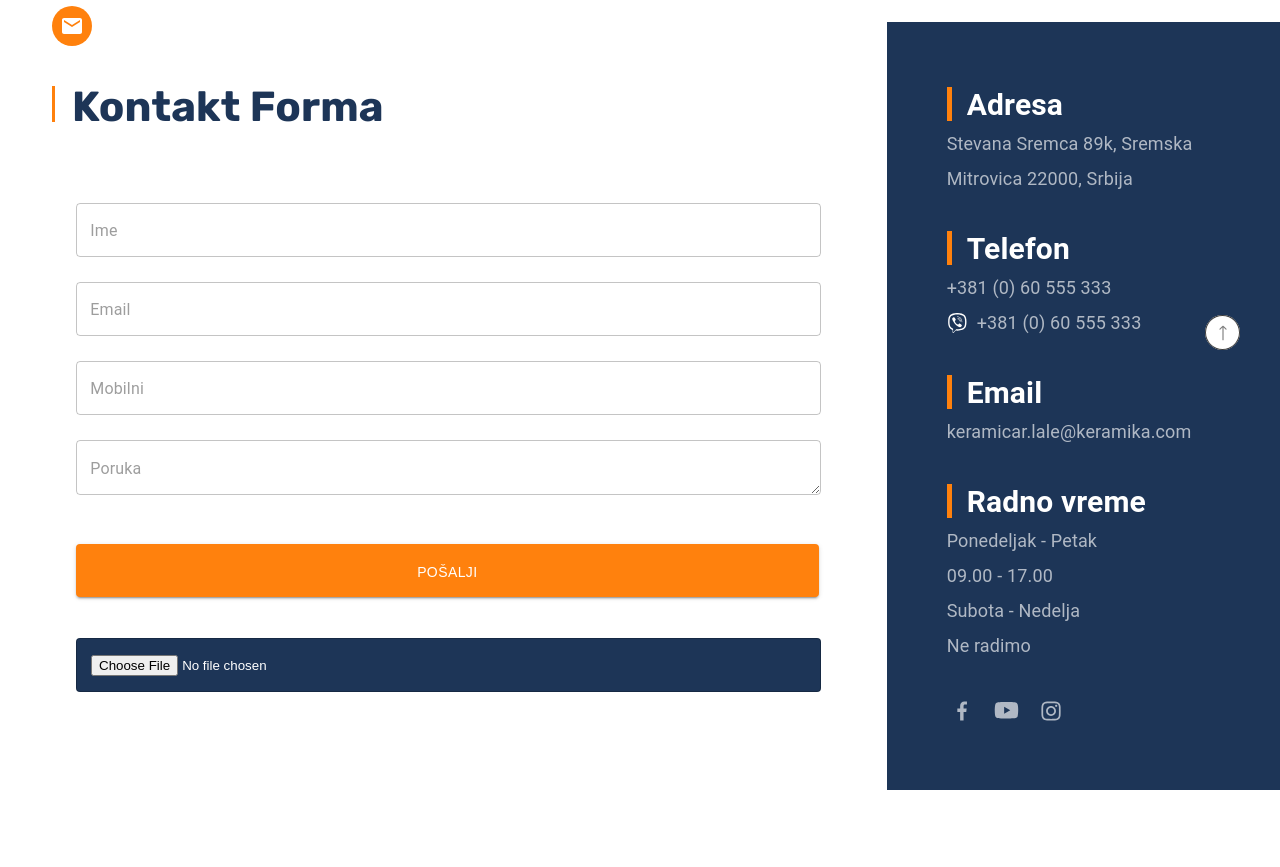
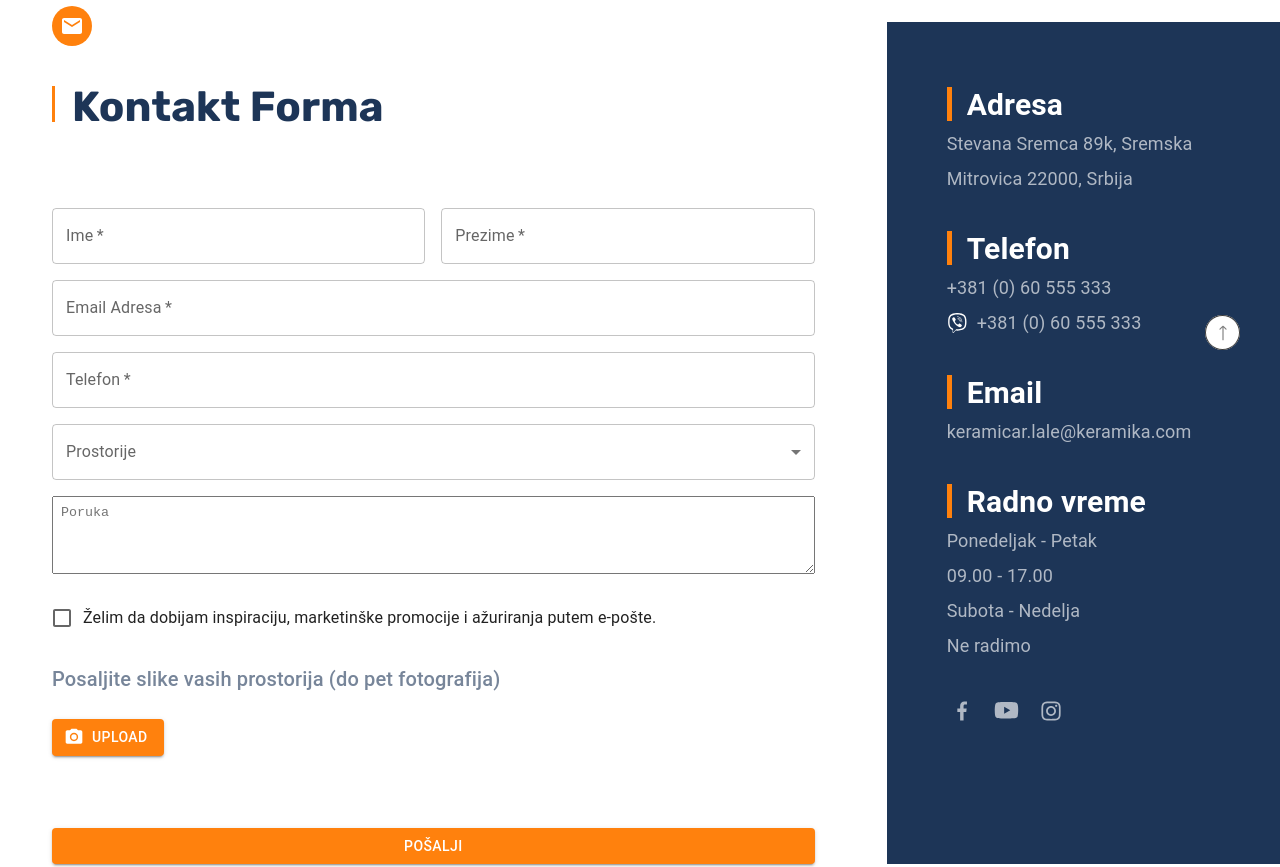
Before and after one commit to CikaDraza/keramika_website, a Next.js app: page /kontakt in a window 1280 px wide. Shown: the part 560-1427 px from the top of the page. Built offline with nearby package versions, Linux system fonts and the light colour scheme.

Commit message:
nodemailer for contact form

```diff
--- a/package.json
+++ b/package.json
@@ -15,7 +15,10 @@
     "@mui/icons-material": "^5.0.5",
     "@mui/lab": "^5.0.0-alpha.53",
     "@mui/material": "^5.0.6",
+    "axios": "^1.6.1",
+    "express": "^4.18.2",
     "next": "^12.1.6",
+    "nodemailer": "^6.9.7",
     "react": "^18.1.0",
     "react-dom": "^18.1.0",
     "react-swipeable-views": "^0.14.0",
--- a/pages/_document.js
+++ b/pages/_document.js
@@ -12,7 +12,7 @@ class MainDocument extends Document {
         <Head>
           <meta httpEquiv="Content-Type" content="text/html; charset=utf-8" />
           <meta name="language" content="Serbian, Srpski" />
-          <meta name="copyright" content="Keramika Živojinov" />
+          <meta name="copyright" content="Keramičar Lale" />
           <link rel="icon" href="/favicon.ico" />
         </Head>
         <body>
--- a/pages/cene.js
+++ b/pages/cene.js
@@ -19,7 +19,7 @@ export default function PricePage() {
     <Head>
       <meta name="robots" content="index, nofollow"/>
       <meta name="description" content="Cene keramičarskih radova, cene renoviranja kupatila. Izaberite planove cena koji vam odgovaraju. Ovde možete videti naše cene i izračunati okvirnu cenu u odnosu na vašu kvadraturu prostorije" />
-      <title>Cene | Keramika Živojinov</title>
+      <title>Cene | Keramikčar Lale</title>
     </Head>
     <main className="contact-page">
       <Prices {...priceProps}/>
--- a/pages/index.js
+++ b/pages/index.js
@@ -36,8 +36,8 @@ export default function Home({ data }) {
       <Head>
         <meta name="robots" content="index, follow"/>
         <meta name="keywords" content="keramičar, renoviranje kupatila, cene renoviranja"/>
-        <meta name="description" content="Potrebn vam je keramičar? Tu smo za vas da renoviranje stana ne bude više noćna mora!" />
-        <title>Keramičar | Keramika Živojinov</title>
+        <meta name="description" content="Potrebn vam je keramičar? Tu smo za vas da renoviranje kuće ili stana ne bude vaša noćna mora!" />
+        <title>Keramičar Lale | Keramikačarske Usluge</title>
       </Head>
       <main>
         <HomeLayout {...homeProps} />
--- a/src/components/ChipsArray/index.jsx
+++ b/src/components/ChipsArray/index.jsx
@@ -2,8 +2,9 @@ import * as React from 'react';
 import { styled } from '@mui/material/styles';
 import Chip from '@mui/material/Chip';
 import Paper from '@mui/material/Paper';
+import { Typography } from '@mui/material';
 // import TagFacesIcon from '@mui/icons-material/TagFaces';
-// import Avatar from '@mui/material/Avatar';
+import Avatar from '@mui/material/Avatar';
 
 const Input = styled('input')({
   display: 'none',
@@ -13,43 +14,49 @@ const ListItem = styled('li')(({ theme }) => ({
   margin: theme.spacing(0.5),
 }));
 
-export default function ChipsArray({selectedFile}) {
-  const [chipData, setChipData] = React.useState([]);
-  // console.log(selectedFile.lastModified);
-  // console.log(selectedFile);
+export default function ChipsArray({ selectedFile, setImgFile }) {
+  const [chipData, setChipData] = React.useState(selectedFile);
 
-  // React.useEffect(() => {
-  //   setChipData(selectedFile)
-  // }, [selectedFile])
+  React.useEffect(() => {
+    setChipData(selectedFile);
+  }, [selectedFile])
 
 
-  // const handleDelete = (chipToDelete) => () => {
-  //   setChipData((chips) => chips.filter((chip) => chip.selectedFile.lastModified !== chipToDelete.lastModified));
-  // };
+  const handleDelete = (chipToDelete) => () => {
+    setChipData((chips) => chips.filter((chip) => chip?.image?.name !== chipToDelete?.image?.name));
+    setImgFile((prevImgFile) => prevImgFile.filter((item) => item?.image?.name !== chipToDelete?.image?.name));
+    console.log(chipToDelete);
+  };
 
   return (
     <Paper
+      elevation={0}
       sx={{
         display: 'flex',
-        justifyContent: 'center',
+        justifyContent: 'left',
         flexWrap: 'wrap',
         listStyle: 'none',
-        p: 0.5,
+        pt: 3,
         m: 0,
       }}
       component="ul"
     >
 
-        {selectedFile &&
-          <ListItem key={selectedFile.lastModified}>
-            {/* <Chip
-              avatar={<Avatar alt={selectedFile.name} src={selectedFile.name} />}
-              label={selectedFile && selectedFile.size/1000 + "kb"}
-
-            /> */}
-            <Chip label={`Slika: ${selectedFile.name}`} />
-            <Chip label={`veličina slike: ${selectedFile && selectedFile.size/1000 + "kb"}`} />
-          </ListItem>}
+        {
+          chipData.map(item => (
+            item.image === null ?
+            null
+            :
+            <ListItem key={item?.image?.lastModified} sx={{display: 'flex', alignItems: 'center'}}>
+              <Chip
+                avatar={<Avatar alt={item?.image?.name} src={item?.imageUrl} />}
+                label={item?.image?.name}
+                onDelete={handleDelete(item)}
+              />
+              <Typography sx={{pl: 3}}>{`veličina slike: ${item && Math.ceil(item?.image?.size/1000) + "kb"}`}</Typography>
+            </ListItem>
+          ))
+        }
     </Paper>
   );
 }
--- a/src/components/ContactForm/index.jsx
+++ b/src/components/ContactForm/index.jsx
@@ -3,6 +3,7 @@ import Avatar from '@mui/material/Avatar';
 import Button from '@mui/material/Button';
 import CssBaseline from '@mui/material/CssBaseline';
 import Paper from '@mui/material/Paper';
+import TextareaAutosize from '@mui/material/TextareaAutosize';
 import Box from '@mui/material/Box';
 import Grid from '@mui/material/Grid';
 import EmailIcon from '@mui/icons-material/Email';
@@ -16,6 +17,17 @@ import Link from 'next/link';
 import YouTubeSvg from '../Icons/YouTube';
 import InstaSvg from '../Icons/Insta';
 import Viber from '../Icons/Viber';
+import TextField from '@mui/material/TextField';
+import FormControlLabel from '@mui/material/FormControlLabel';
+import Checkbox from '@mui/material/Checkbox';
+import { Typography } from '@mui/material';
+import MenuItem from '@mui/material/MenuItem';
+import FormControl from '@mui/material/FormControl';
+import Select from '@mui/material/Select';
+import InputLabel from '@mui/material/InputLabel';
+import OutlinedInput from '@mui/material/OutlinedInput';
+import Chip from '@mui/material/Chip';
+import axios from 'axios';
 
 const Input = styled('input')({
   display: 'none',
@@ -84,38 +96,76 @@ const UlSocialIcons = styled('ul')(({ theme }) => ({
 }))
 
 export default function ContactForm({ match }) {
-  const [value, setValue] = React.useState('');
   const [error, setError] = React.useState(false);
-  const [selectedFile, setSelectedFile] = React.useState();
-	const [isFilePicked, setIsFilePicked] = React.useState(false);
+  const [imgFile, setImgFile] = React.useState([]);
+  const [room, setRoom] = React.useState([]);
+
+  const handleChangeRoom = (event) => {
+    const { target: { value } } = event;
+    setRoom(typeof value === 'string' ? value.split(',') : value);
+  };
+
+  const names = [
+    'Kupatilo',
+    'Kuhinja',
+    'Dnevna Soba',
+    'Hodnik',
+    'Stepeniste',
+    'Terasa',
+    'Trpezarija',
+  ];
+
   const regex = /^(([^<>()[\]\.,;:\s@\"]+(\.[^<>()[\]\.,;:\s@\"]+)*)|(\".+\"))@(([^<>()[\]\.,;:\s@\"]+\.)+[^<>()[\]\.,;:\s@\"]{2,})$/i;
 
-  const handleChange = (event) => {
-    console.log(event.target.value);
-    if(event.target.name !== '' ) {
-      setError(true);
-    }else {
-      setError(false);
+  function handleImageChoose(e) {
+    const file = e.target.files[0];
+    const reader = new FileReader();
+    reader.onload = () => {
+        setImgFile([
+          ...imgFile,
+          {
+            image: file,
+            imageUrl: reader.result
+          }
+        ]);
+        e.target.value = ''
+    }
+    reader.readAsDataURL(file);
+  }
+
+  const handleUploadImage = async (event) => {
+    event.preventDefault();
+    try {
+      const formData = {
+        image_name: imgFile.image?.name,
+        image: imgFile?.imageUrl,
+      }
+    } catch (error) {
+      console.error('Error uploading image:', error);
+      setError(true)
     }
   };
 
-  const handleUploadFile = (e) => {
-    setSelectedFile(e.target.files[0]);
-    setIsFilePicked(true);
-  }
-  // const handleSubmit = (event) => {
-  //   event.preventDefault();
-  //   const data = new FormData(event.currentTarget);
-  //   const images = event.currentTarget.files[0];
-  //   // eslint-disable-next-line no-console
-  //   console.log({
-  //     email: data.get('email'),
-  //     name: data.get('name'),
-  //     phone: data.get('phone'),
-  //     address: data.get('location'),
-  //     image: data.append('images', images)
-  //   });
-  // };
+  const handleSubmit = async (event) => {
+    event.preventDefault();
+    try {
+      const dataForm = new FormData(event.currentTarget);
+      handleUploadImage(event);
+      const formOutput = {
+        email: dataForm.get('email'),
+        name: dataForm.get('firstName'),
+        last_name: dataForm.get('lastName'),
+        phone: dataForm.get('phone'),
+        room: room,
+        message: dataForm.get('message'),
+        image: imgFile.map(item => item.imageUrl)
+      }
+      const { data } = await axios.post('/api/contact', formOutput);
+      console.log(data);
+    } catch (error) {
+      console.log(error);
+    }
+  };
 
   return (
     <ThemeProvider theme={theme}>
@@ -137,63 +187,7 @@ export default function ContactForm({ match }) {
               <h2 className="contact-form-title">
                 Kontakt Forma
               </h2>
-              <div className="container">
-                  <form className="form" autoComplete="off" name="contact" method="POST" data-netlify-honeypot="bot-field" data-netlify="true" component="form" encType="multipart/form-data">
-                    <input type="hidden" name="form-name" value="contact" />
-                    <div style={{display: 'none'}}>
-                      <input name="bot-field" />
-                    </div>
-                    <div className="input-field">
-                      <input id="name-field" type="text" name="name" onChange={handleChange}/>
-                      <label className={error && 'active-label'} htmlFor="name-field">Ime</label>
-
-                    </div>
-                    <div className="input-field">
-                      <input type="email" onChange={handleChange} name="_replyto" id="email" className="email-field" required/>
-                      <label className={error && 'active-label'} htmlFor="email">Email</label>
-                    </div>
-                    <div className="input-field">
-                      <input type="tel" id="phone" onChange={handleChange} name="phone"/>
-                      <label className={error && 'active-label'} htmlFor="phone">Mobilni</label>
-
-                    </div>
-                    <div className="input-field">
-                      <textarea cols="22" rows="5" onChange={handleChange} type="text" id="message" name="message"></textarea>
-                      <label className={error && 'active-label'} htmlFor="message">Poruka</label>
-                    </div>
-                    <div className="input-field">
-                      <input type="submit" value="Pošalji" className="btn"/>
-                    </div>
-                    <div className="input-field">
-                      <input accept="image/jpg image/png image/jpeg" type="file" name="attach" />
-                    </div>
-                  </form>
-                {/*<form autoComplete="off" name="contact" method="POST" data-netlify-honeypot="bot-field" data-netlify="true" component="form" encType="multipart/form-data">
-                <input type="hidden" name="form-name" value="contact" />
-                <div style={{display: 'none'}}>
-                  <input name="bot-field" />
-                </div>
-                  <label htmlFor="fname">Ime</label>
-                  <input type="text" id="fname" name="firstname" placeholder="Vase ime.."/>
-
-                  <label htmlFor="lname">Prezime</label>
-                  <input type="text" id="lname" name="lastname" placeholder="Vase prezime.."/>
-
-                  <label htmlFor="email">Email</label>
-                  <input type="email" id="email" name="email" placeholder="Email.."/>
-
-                  <label htmlFor="subject">Poruka</label>
-                  <textarea id="subject" name="subject" placeholder="Opis projekta.." style={{height: "200px"}}></textarea>
-
-                  <input type="submit" value="Submit" />
-                  <input accept="image/jpg image/png image/jpeg" id="file" type="file" multiple name="file"  />
-          </form>*/}
-              </div>
-     {    /*     <Box noValidate autoComplete="off" name="contact" method="POST" data-netlify-honeypot="bot-field" data-netlify="true" component="form" enctype="multipart/form-data" sx={{ mt: 10 }}>
-              <input type="hidden" name="form-name" value="contact" />
-              <Box sx={{display: 'none'}}>
-                <input name="bot-field" />
-              </Box>
+              <Box onSubmit={handleSubmit} method="POST" component="form" sx={{ mt: 10 }}>
               <Grid container spacing={2}>
                 <Grid item xs={12} sm={6}>
                   <TextField
@@ -223,20 +217,62 @@ export default function ContactForm({ match }) {
                     id="email"
                     label="Email Adresa"
                     name="email"
-                    value={value}
-                    onChange={handleChange}
                     autoComplete="email"
                     helperText={error && "Unesite validnu email adresu"}
                   />
                 </Grid>
                 <Grid item xs={12}>
-                <TextField
-                  id="outlined-multiline-flexible"
-                  label="Poruka"
-                  multiline
-                  fullWidth
-                  name='message'
-                  maxRows={12}
+                  <TextField
+                    error={error}
+                    required
+                    type='number'
+                    fullWidth
+                    id="phone"
+                    label="Telefon"
+                    name="phone"
+                    autoComplete="phone"
+                    helperText={error && "Unesite validan telefon"}
+                  />
+                </Grid>
+                <Grid item xs={12}>
+                  <FormControl fullWidth>
+                    <InputLabel id="demo-multiple-chip-label">Prostorije</InputLabel>
+                    <Select
+                      labelId="demo-multiple-chip-label"
+                      id="demo-multiple-chip"
+                      multiple
+                      value={room}
+                      onChange={handleChangeRoom}
+                      input={<OutlinedInput id="select-multiple-rooms" label="Prostorije" />}
+                      renderValue={(selected) => (
+                        <Box sx={{ display: 'flex', flexWrap: 'wrap', gap: 0.5 }}>
+                          {selected.map((value) => (
+                            <Chip key={value} label={value} />
+                          ))}
+                        </Box>
+                      )}
+                    >
+                      {names.map((name) => (
+                        <MenuItem
+                          key={name}
+                          value={name}
+                        >
+                          {name}
+                        </MenuItem>
+                      ))}
+                    </Select>
+                  </FormControl>
+                </Grid>
+                <Grid item xs={12}>
+                <TextareaAutosize
+                  name="message"
+                  id='message'
+                  required
+                  placeholder="Poruka"
+                  maxRows={10}
+                  minRows={4}
+                  aria-label="textarea-message"
+                  style={{ width: '100%', resize: 'vertical', padding: '8px' }}
                 />
                 </Grid>
                 <Grid item xs={12}>
@@ -244,6 +280,20 @@ export default function ContactForm({ match }) {
                     control={<Checkbox value="allowExtraEmails" color="primary" />}
                     label="Želim da dobijam inspiraciju, marketinške promocije i ažuriranja putem e-pošte."
                   />
+                </Grid>
+              </Grid>
+              <Grid sx={{py: 3}} container spacing={3}>
+                <Grid item xs={12}>
+                  <Typography component="p" variant='h6' sx={{pb: 3}}>Posaljite slike vasih prostorija {'(do pet fotografija)'}</Typography>
+                  <Stack direction="row" alignItems="center" spacing={2}>
+                    <Box component="label" onChange={handleImageChoose} htmlFor="file">
+                      <Button variant="contained" component="span" startIcon={<PhotoCamera />}>
+                          Upload
+                      </Button>
+                      <Box sx={{display: 'none'}} accept="image/jpg image/png image/jpeg" component="input" type="file" name="file" id="file"/>
+                    </Box>
+                  </Stack>
+                  <ChipsArray selectedFile={imgFile} setImgFile={setImgFile} />
                 </Grid>
               </Grid>
               <Button
@@ -255,20 +305,7 @@ export default function ContactForm({ match }) {
               >
                 Pošalji
               </Button>
-              <Grid container>
-                <Grid item xs>
-                  <Stack direction="row" alignItems="center" spacing={2}>
-                    <label htmlFor="file">
-                      <Input onChange={handleUploadFile} accept="image/jpg image/png image/jpeg" id="file" type="file" name="file" />
-                      <Button id='file' variant="contained" component="span" startIcon={<PhotoCamera />}>
-                          Upload
-                      </Button>
-                    </label>
-                  </Stack>
-                </Grid>
-              </Grid>
             </Box>
-          <ChipsArray selectedFile={isFilePicked && selectedFile}/> */}
           </Box>
         </Grid>
         <Grid
--- a/styles/contact/_contact.scss
+++ b/styles/contact/_contact.scss
@@ -72,23 +72,8 @@
       position: relative;
       border-radius: 4px;
     }
-    input, textarea {
-      width: 100%;
-      border: 1px solid;
-      border-radius: 4px;
-      border-color: rgba(0, 0, 0, 0.23);
-      background: none;
-      height: 1.4375em;
-      margin: 0;
-      -webkit-tap-highlight-color: transparent;
-      display: block;
-      padding: 16.5px 14px;
-      box-sizing: content-box;
-      outline: 0;
-    }
     input[type="file"] {
-      background-color: $color--blue;
-      color: white;
+      display: none;
     }
     .btn {
       -webkit-tap-highlight-color: transparent;
```
Also changed, not shown: server.js (added, +46 -0 lines), 2 other files (tests, documents, lock files or other folders).
